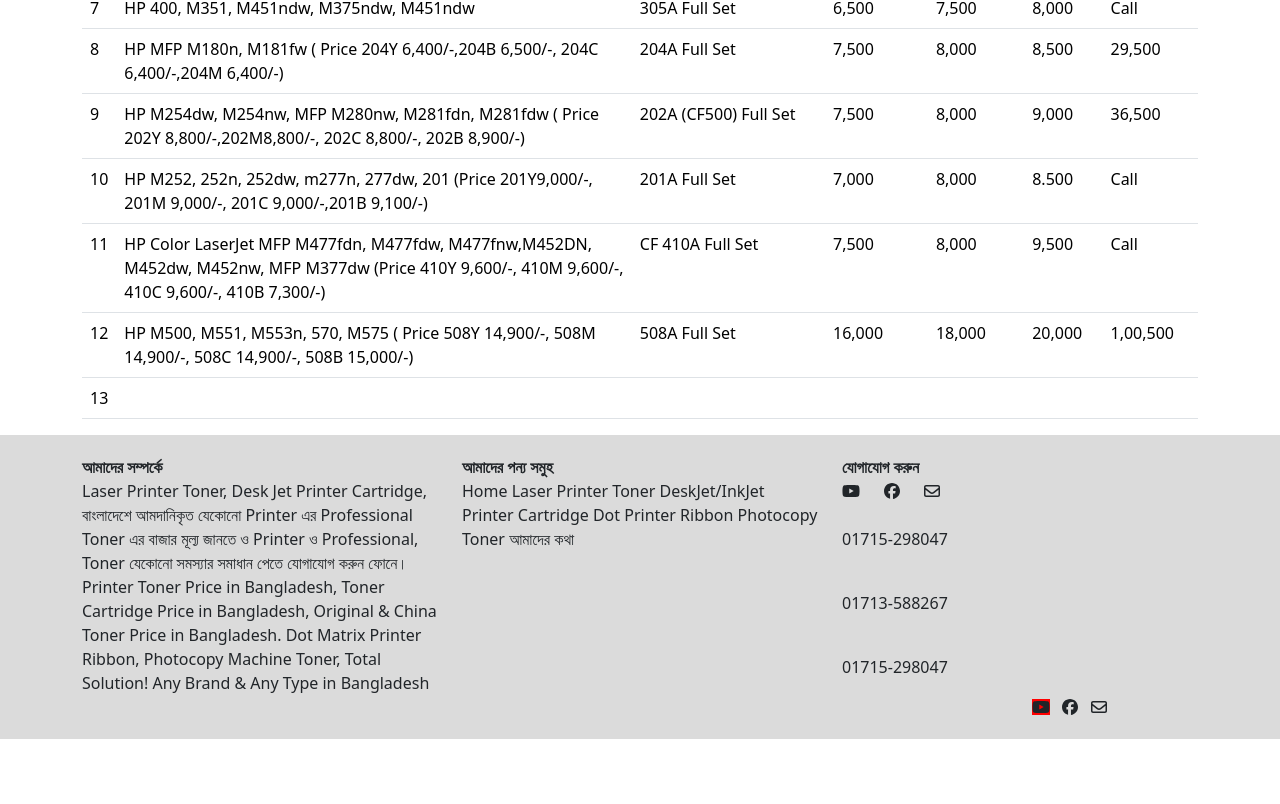
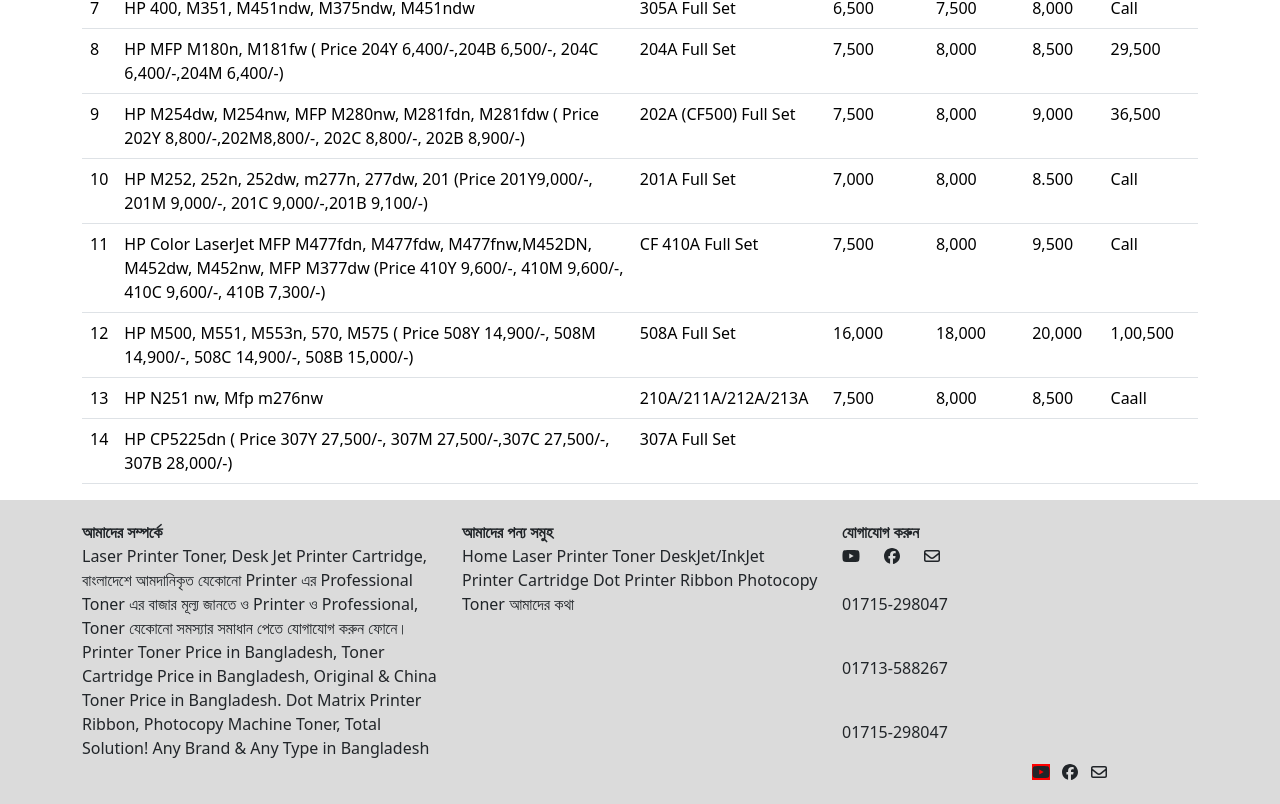
Before and after one commit to muslimabiteahsan2002/e-commerce-project, a React (Create React App) app: page / in a window 1280 px wide. Shown: the part 3734-4538 px from the top of the page. Before the commit the page ends 4473 px from the top, so only its background shows below. Built offline with nearby package versions, Linux system fonts and the light colour scheme.

Commit message:
first commit

```diff
--- a/package.json
+++ b/package.json
@@ -1,7 +1,6 @@
 {
   "name": "my-toner",
   "version": "0.1.0",
-  "homepage": " https://gitname.github.io/e-commerce-project",
   "private": true,
   "dependencies": {
     "@fortawesome/fontawesome-svg-core": "^6.7.2",
@@ -23,8 +22,6 @@
     "web-vitals": "^2.1.4"
   },
   "scripts": {
-    "predeploy": "npm run build",
-    "deploy": "gh-pages -d build",
     "start": "react-scripts start",
     "build": "react-scripts build",
     "test": "react-scripts test",
--- a/src/compomet/home/Home.jsx
+++ b/src/compomet/home/Home.jsx
@@ -669,8 +669,17 @@
                             </tr>
                             <tr>
                                 <td>13</td>
-                                <td></td>
-                                <td></td>
+                                <td>HP N251 nw, Mfp m276nw </td>
+                                <td>210A/211A/212A/213A</td>
+                                <td>7,500</td>
+                                <td>8,000</td>
+                                <td>8,500</td>
+                                <td>Caall</td>
+                            </tr>
+                            <tr>
+                                <td>14</td>
+                                <td>HP CP5225dn   ( Price 307Y 27,500/-, 307M 27,500/-,307C 27,500/-,  307B 28,000/-)</td>
+                                <td>307A Full Set</td>
                                 <td></td>
                                 <td></td>
                                 <td></td>
```
